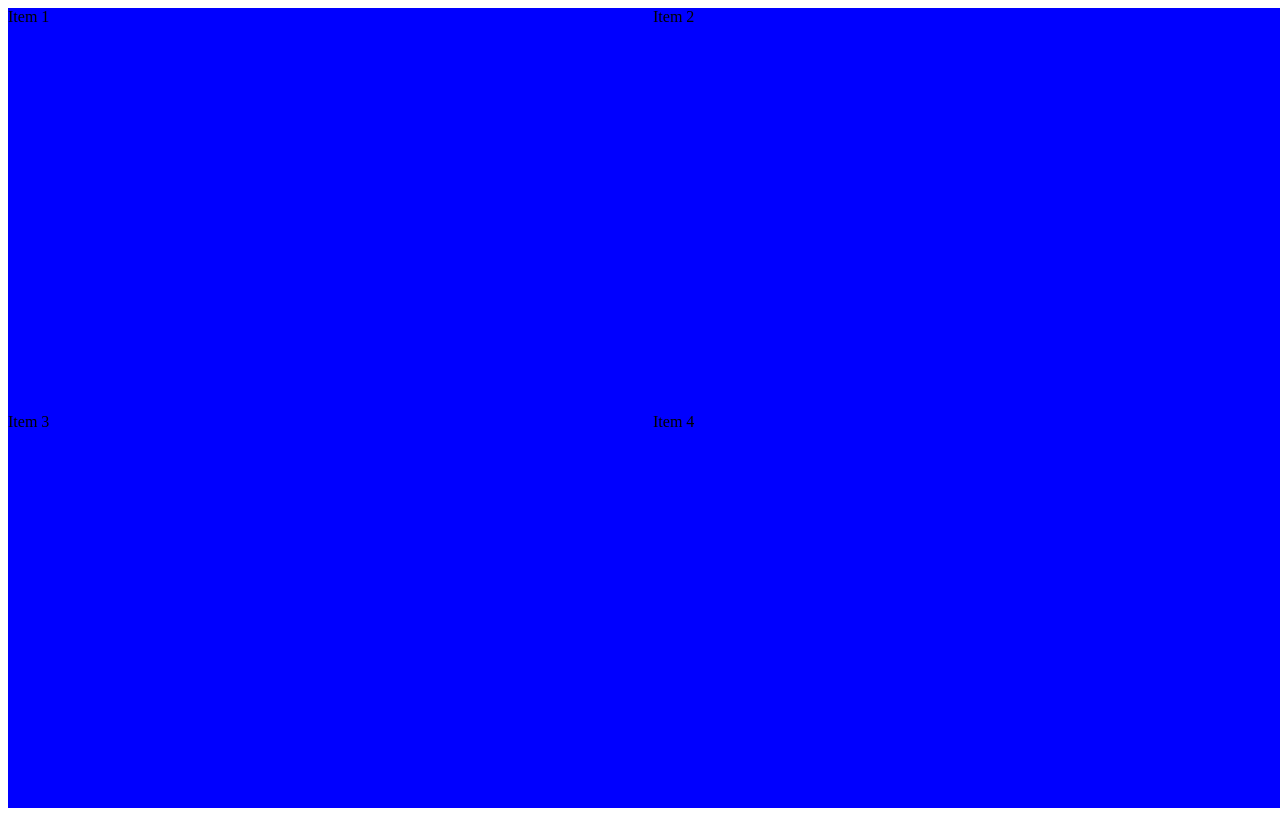
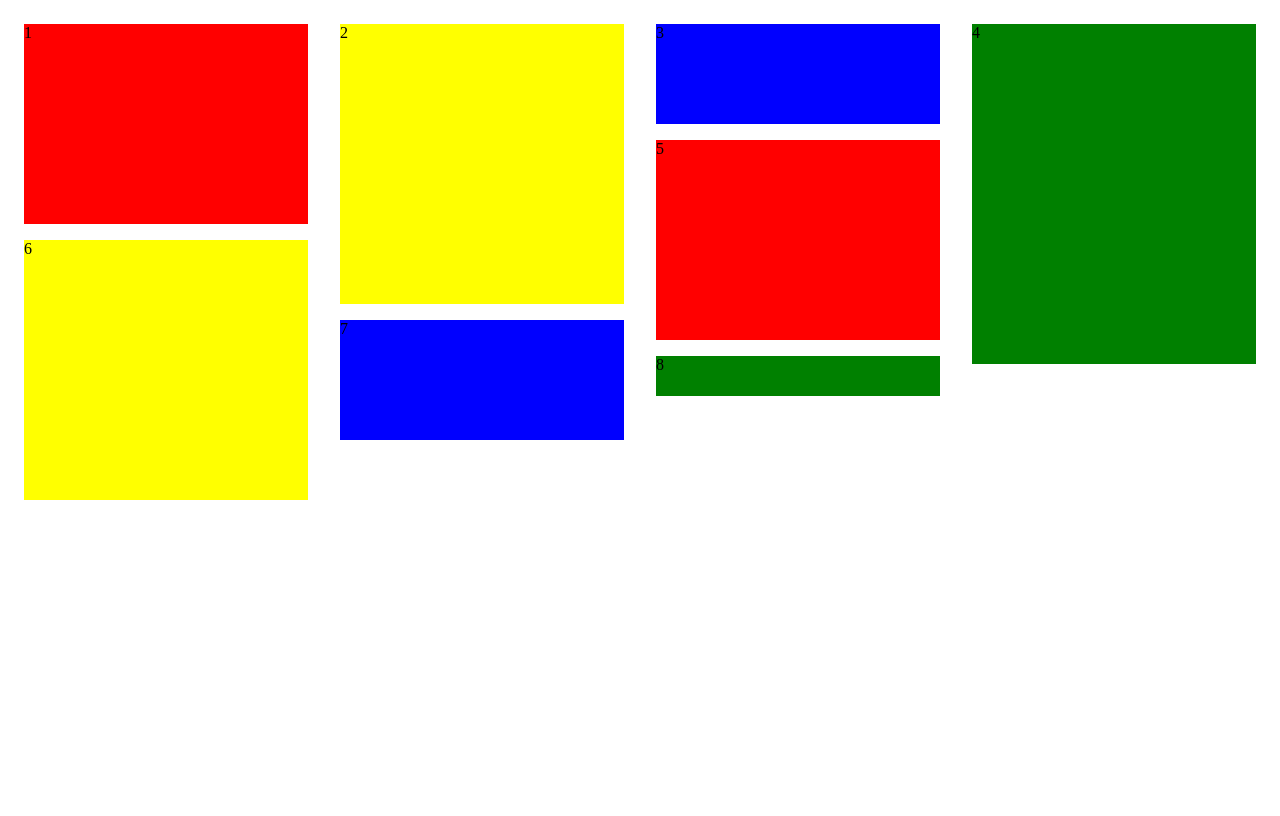
Before and after one commit to woowacourse/layout-component, a React (Vite) app in the folder layout-component/: page / in a window 1280 px wide. Built offline with nearby package versions, Linux system fonts and the light colour scheme.

Commit message:
refactor: Masonry 배포용 수정

```diff
--- a/layout-component/package.json
+++ b/layout-component/package.json
@@ -1,7 +1,7 @@
 {
   "name": "eyk-layout-component",
   "private": false,
-  "version": "1.0.5",
+  "version": "1.1.0",
   "type": "module",
   "scripts": {
     "dev": "vite",
--- a/layout-component/src/main.tsx
+++ b/layout-component/src/main.tsx
@@ -1,21 +1,18 @@
 import React from "react";
 import ReactDOM from "react-dom/client";
-import { Grid } from "./lib/components/Grid";
+import { Masonry } from "./lib/components/Masonry";
 
 ReactDOM.createRoot(document.getElementById("root")!).render(
   <React.StrictMode>
-    <Grid
-      rows={2}
-      columns={2}
-      gap={10}
-      width="100vw"
-      height="100vh"
-      backgroundColor="blue"
-    >
-      <div>Item 1</div>
-      <div>Item 2</div>
-      <div>Item 3</div>
-      <div>Item 4</div>
-    </Grid>
+    <Masonry columns={4}>
+      <div style={{ background: "red", height: "200px" }}>1</div>
+      <div style={{ background: "yellow", height: "280px" }}>2</div>
+      <div style={{ background: "blue", height: "100px" }}>3</div>
+      <div style={{ background: "green", height: "340px" }}>4</div>
+      <div style={{ background: "red", height: "200px" }}>5</div>
+      <div style={{ background: "yellow", height: "260px" }}>6</div>
+      <div style={{ background: "blue", height: "120px" }}>7</div>
+      <div style={{ background: "green", height: "40px" }}>8</div>
+    </Masonry>
   </React.StrictMode>
 );
```
